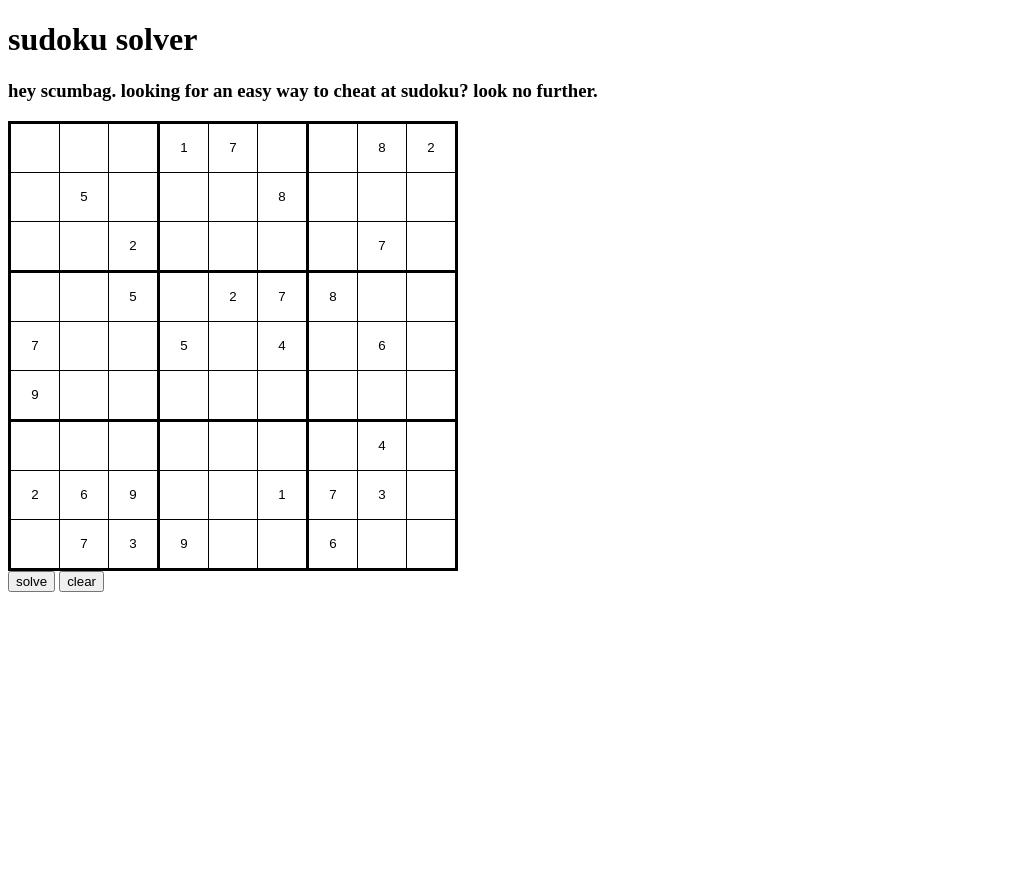
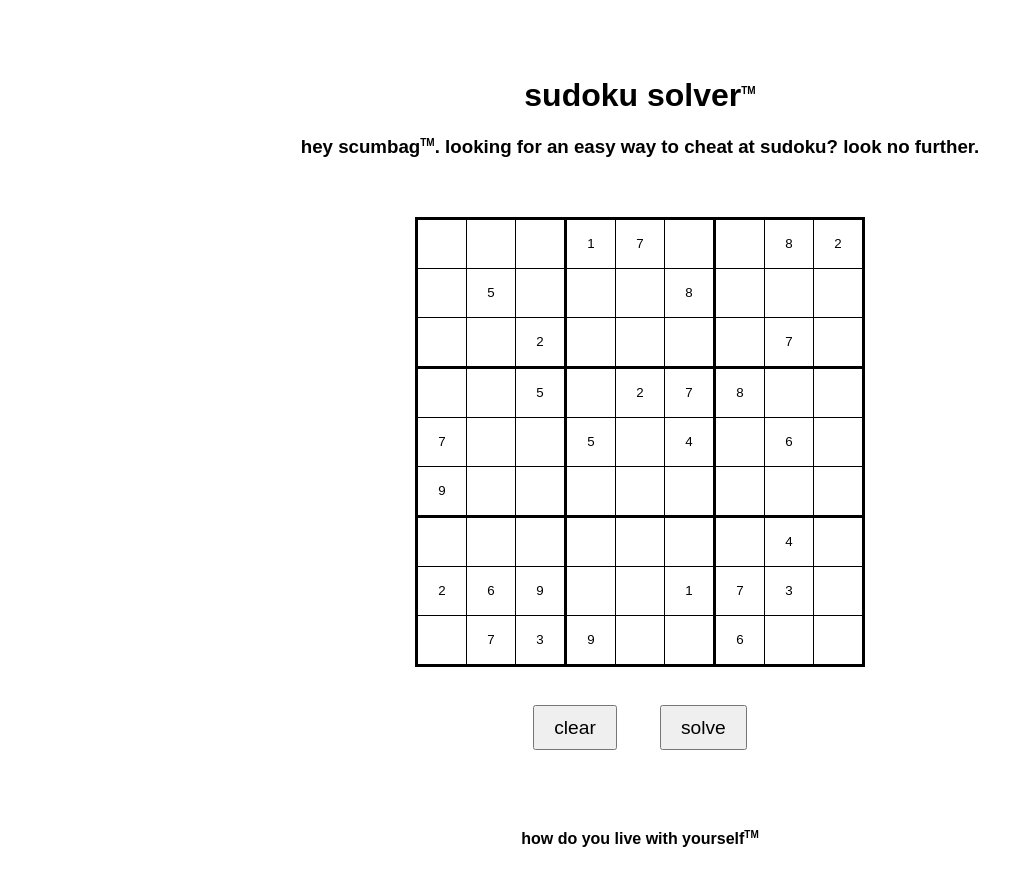
Before and after one commit to evanhosni/sudoku-solver, a plain HTML site: page index.html in a window 1280 px wide. Shown: the whole page, without its empty margins (0-1033 px from the left). Before the commit the page ends 800 px from the top, so only its background shows below. Drawn offline with Linux system fonts and the light colour scheme.

Commit message:
formatting

```diff
--- a/index.html
+++ b/index.html
@@ -9,8 +9,8 @@
 </head>
 <body>
     <header>
-        <h1>sudoku solver</h1>
-        <h3>hey scumbag. looking for an easy way to cheat at sudoku? look no further.</h3>
+        <h1>sudoku solver<sup>TM</sup></h1>
+        <h3>hey scumbag<sup>TM</sup>. looking for an easy way to cheat at sudoku? look no further.</h3>
     </header>
     <main>
         <table>
@@ -30,9 +30,12 @@
                 <tr><td><input class="cell" id="7-0" value="2"></td><td><input class="cell" id="7-1" value="6"></td><td><input class="cell" id="7-2" value="9"></td><td><input class="cell" id="7-3"></td><td><input class="cell" id="7-4"></td><td><input class="cell" id="7-5" value="1"></td><td><input class="cell" id="7-6" value="7"></td><td><input class="cell" id="7-7" value="3"></td><td><input class="cell" id="7-8"></td>
                 <tr><td><input class="cell" id="8-0"></td><td><input class="cell" id="8-1" value="7"></td><td><input class="cell" id="8-2" value="3"></td><td><input class="cell" id="8-3" value="9"></td><td><input class="cell" id="8-4"></td><td><input class="cell" id="8-5"></td><td><input class="cell" id="8-6" value="6"></td><td><input class="cell" id="8-7"></td><td><input class="cell" id="8-8"></td>
         </table>
+        <button id="clear">clear</button>
         <button id="solve">solve</button>
-        <button id="clear">clear</button>
     </main>
+    <footer>
+        <h4>how do you live with yourself<sup>TM</sup></h4>
+    </footer>
     <script src="./script.js"></script>
 </body>
 </html>
--- a/style.css
+++ b/style.css
@@ -1,6 +1,15 @@
+* {
+    font-family: Arial, Helvetica, sans-serif;
+    text-align: center;
+}
+
+header {
+    padding: 3em 0 2.5em;
+}
+
 table {
     border-collapse: collapse;
-    font-family: Calibri, sans-serif;
+    margin: 0 auto;
 }
 
 colgroup, tbody {
@@ -25,3 +34,13 @@ td input {
 .new {
     color: green;
 }
+
+button {
+    margin: 2em 1em 3em;
+    font-size: larger;
+    padding: 0.5em 1em;
+}
+
+sup {
+    font-size: x-small;
+}
```
